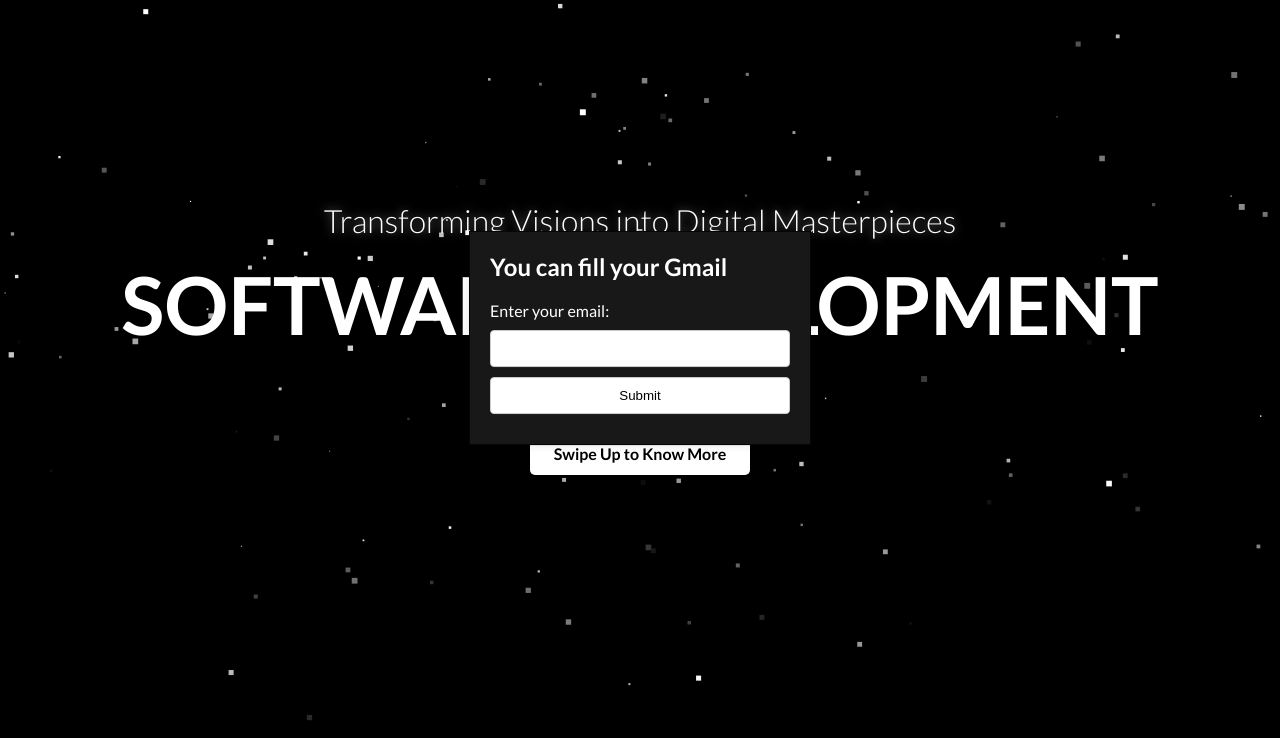
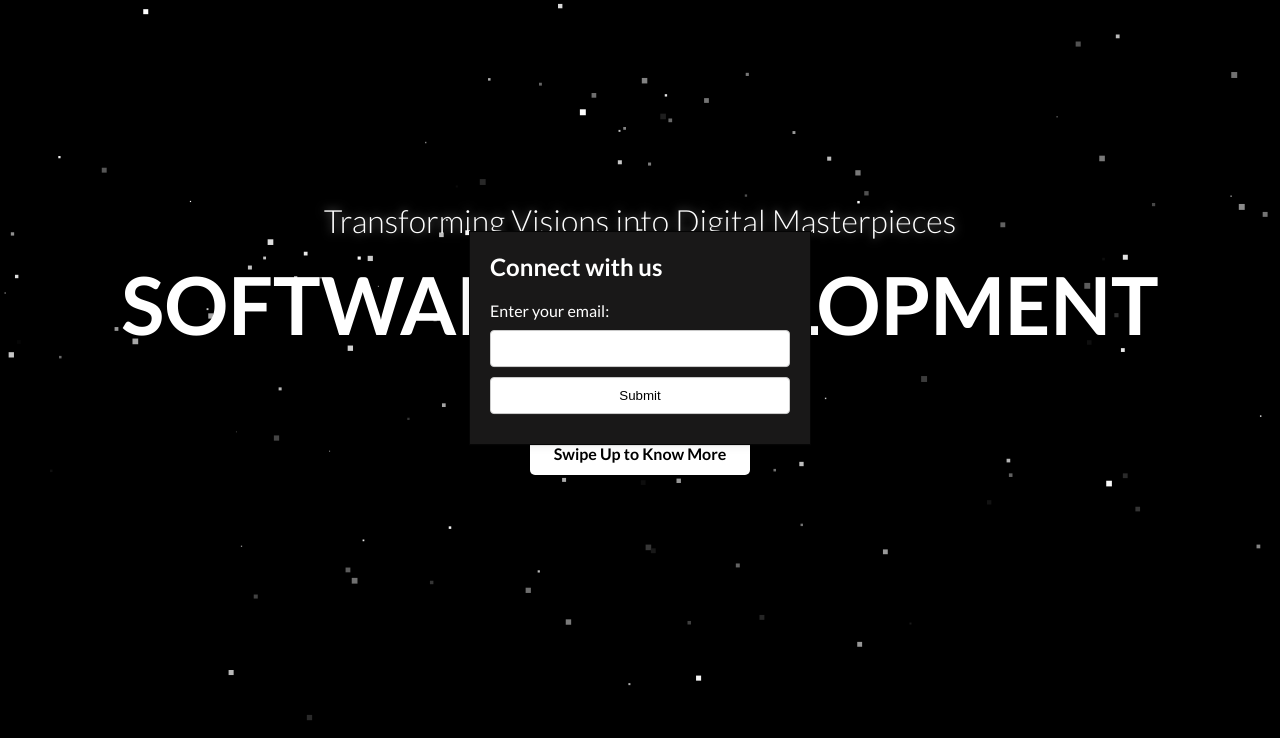
Before and after one commit to thejrengineer/agency, a plain HTML site: page frontend/index.html in a window 1280 px wide. Shown: the part 62-800 px from the top of the page. Drawn offline with Linux system fonts and the light colour scheme; animation ran at ten frames a second.

Commit message:
Update index.html

```diff
--- a/frontend/index.html
+++ b/frontend/index.html
@@ -202,7 +202,7 @@
 
     <!-- Sign-In Form -->
 <div id="sign-in-form" class="sign-in-form">
-    <h2>You can fill your Gmail</h2>
+    <h2>Connect with us</h2>
     <form id="email-form">
         <label for="email">Enter your email:</label>
         <input type="email" id="email" name="email" required>
```
